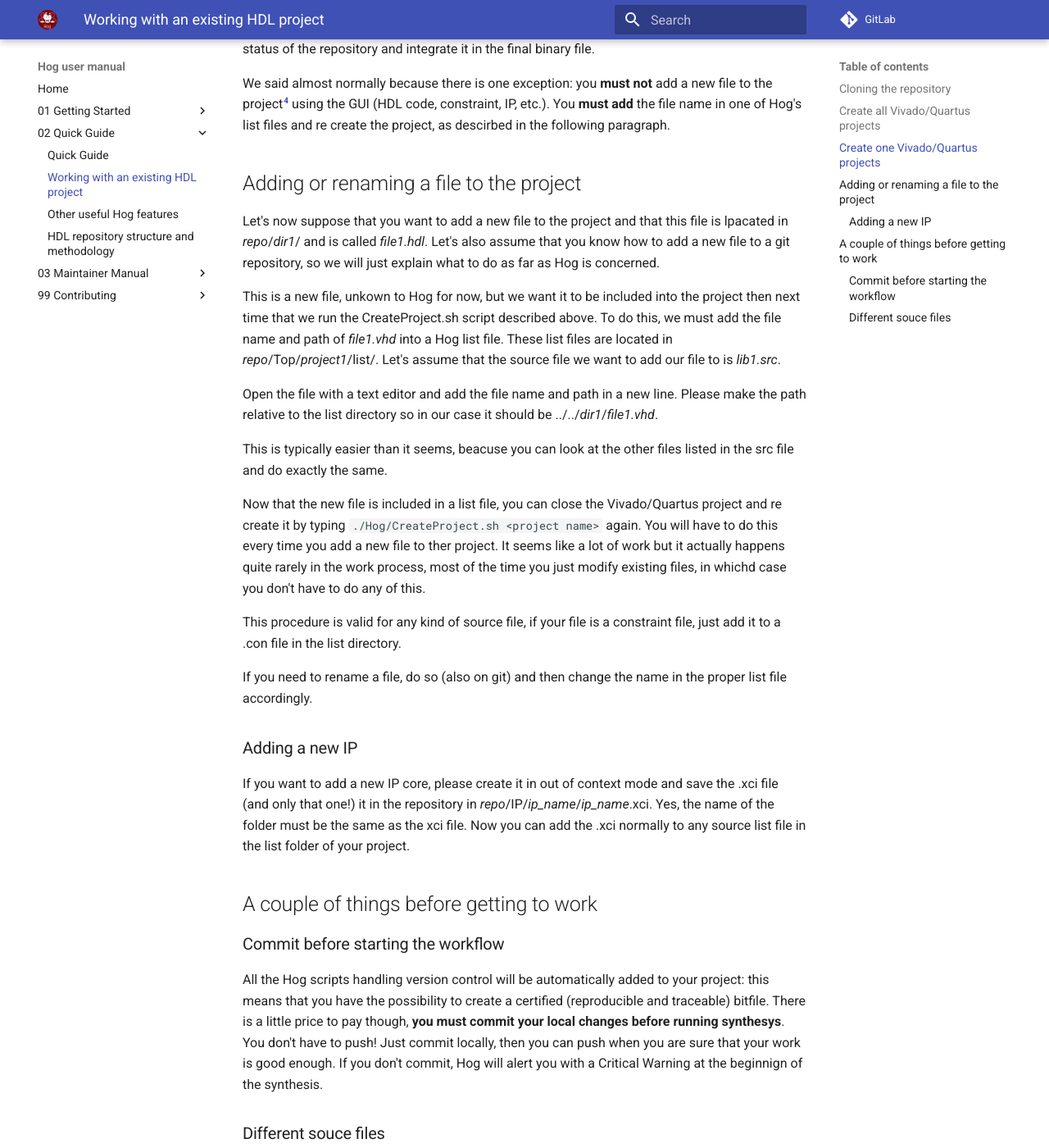
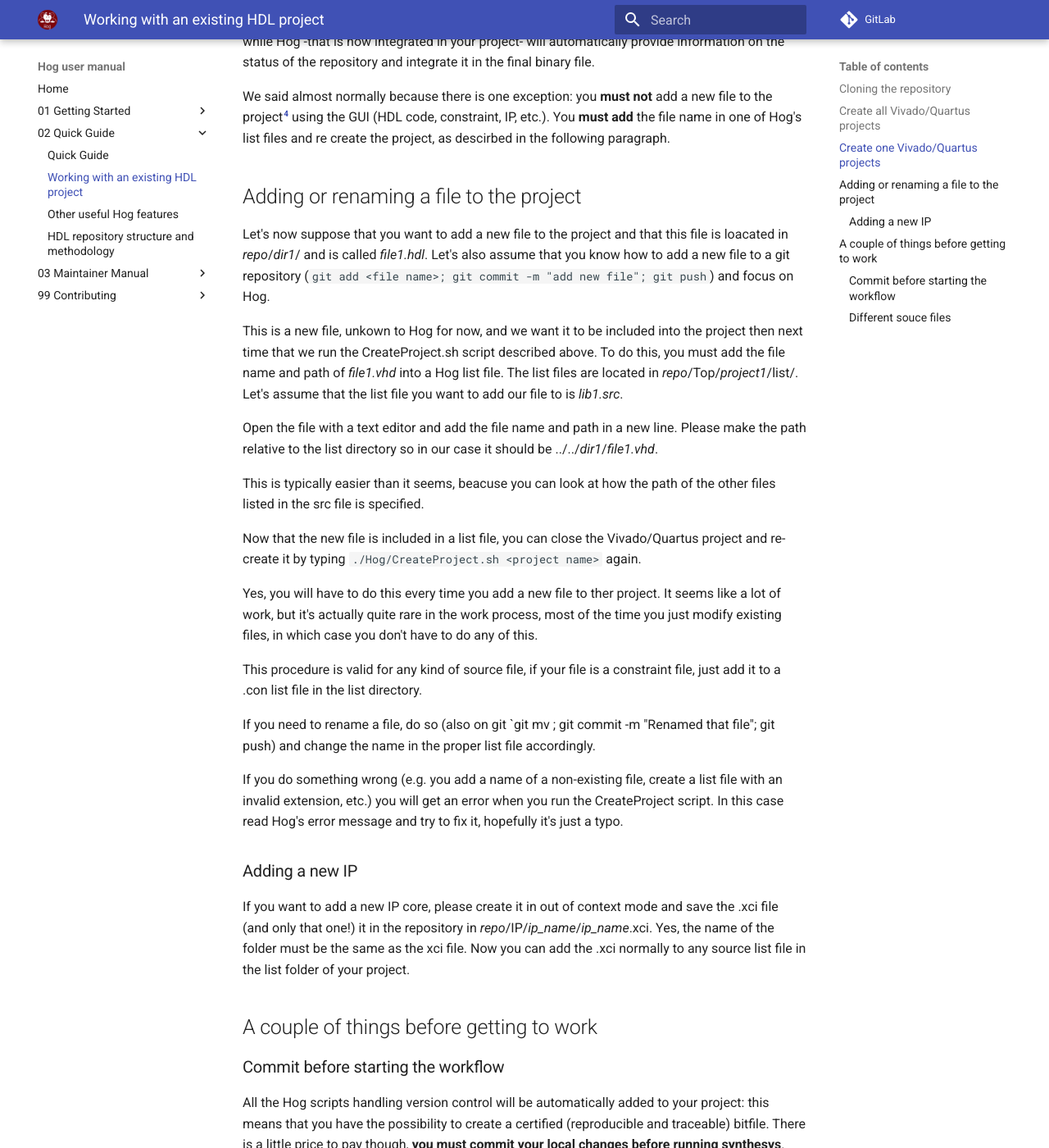
Before and after one commit to Hog-CERN/Hog, an MkDocs documentation site: the page built from docs/02-Quick-Guide/existingProjects.md, in a window 1280 px wide and 1400 px high, scrolled down 1610 px. Shown: the whole window at 82% size. Built offline with MkDocs 1.6.1 and Material for MkDocs 9.7.7, drawn with Linux system fonts in a browser that asks for light colours; some of the changed text lies outside the part shown.

Commit message:
Typos and imporvements to quick guide

```diff
--- a/docs/02-Quick-Guide/existingProjects.md
+++ b/docs/02-Quick-Guide/existingProjects.md
@@ -15,6 +15,7 @@ This is a recap of the requirements:
 - Optionally have Questasim installed and vsim in the PATH
 
 We recommend that you read all of this section as it contains all you need to know to start working straight away without having to waste time later on.
+
 We also suggest that you learn git basics, there is plenty of useful resources online. This will ensure a fruitful usage of a very powerful tool and heavily reduce your frustration.
 
 ## Cloning the repository
@@ -62,19 +63,23 @@ We said almost normally because there is one exception: you **must not** add a n
 [^3]: If you add the file normally, your project will work locally, of course. Also, if you add the file with `git add` the new file will also be correctly stored in the repository remotely . The new file will not be part of the project remotely, this is why you have to follow the instractions explained in the following paragraph to assure that everything you do locally is correctly propagated remotely.
 
 ## Adding or renaming a file to the project
-Let's now suppose that you want to add a new file to the project and that this file is lpacated in *repo*/*dir1*/ and is called *file1.hdl*. Let's also assume that you know how to add a new file to a git repository, so we will just explain what to do as far as Hog is concerned.
+Let's now suppose that you want to add a new file to the project and that this file is loacated in *repo*/*dir1*/ and is called *file1.hdl*. Let's also assume that you know how to add a new file to a git repository (`git add <file name>; git commit -m "add new file"; git push`) and focus on Hog.
 
-This is a new file, unkown to Hog for now, but we want it to be included into the project then next time that we run the CreateProject.sh script described above. To do this, we must add the file name and path of *file1.vhd* into a Hog list file. These list files are located in *repo*/Top/*project1*/list/. Let's assume that the source file we want to add our file to is *lib1.src*.
+This is a new file, unkown to Hog for now, and we want it to be included into the project then next time that we run the CreateProject.sh script described above. To do this, you must add the file name and path of *file1.vhd* into a Hog list file. The list files are located in *repo*/Top/*project1*/list/. Let's assume that the list file you want to add our file to is *lib1.src*.
 
 Open the file with a text editor and add the file name and path in a new line. Please make the path relative to the list directory so in our case it should be ../../*dir1*/*file1.vhd*.
 
-This is typically easier than it seems, beacuse you can look at the other files listed in the src file and do exactly the same.
+This is typically easier than it seems, beacuse you can look at how the path of the other files listed in the src file is specified.
 
-Now that the new file is included in a list file, you can close the Vivado/Quartus project and re create it by typing `./Hog/CreateProject.sh <project name>` again. You will have to do this every time you add a new file to ther project. It seems like a lot of work but it actually happens quite rarely in the work process, most of the time you just modify existing files, in whichd case you don't have to do any of this.
+Now that the new file is included in a list file, you can close the Vivado/Quartus project and re-create it by typing `./Hog/CreateProject.sh <project name>` again.
 
-This procedure is valid for any kind of source file, if your file is a constraint file, just add it to a .con file in the list directory.
+Yes, you will have to do this every time you add a new file to ther project. It seems like a lot of work, but it's actually quite rare in the work process, most of the time you just modify existing files, in which case you don't have to do any of this.
 
-If you need to rename a file, do so (also on git) and then change the name in the proper list file accordingly.
+This procedure is valid for any kind of source file, if your file is a constraint file, just add it to a .con list file in the list directory.
+
+If you need to rename a file, do so (also on git `git mv <old_name> <new_name>; git commit -m "Renamed that file"; git push) and change the name in the proper list file accordingly.
+
+If you do something wrong (e.g. you add a name of a non-existing file, create a list file with an invalid extension, etc.) you will get an error when you run the CreateProject script. In this case read Hog's error message and try to fix it, hopefully it's just a typo.
 
 ### Adding a new IP
 If you want to add a new IP core, please create it in out of context mode and save the .xci file (and only that one!) it in the repository in *repo*/IP/*ip_name*/*ip_name*.xci. Yes, the name of the folder must be the same as the xci file.
```
